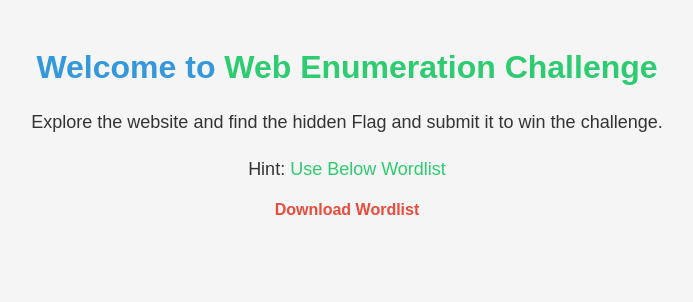
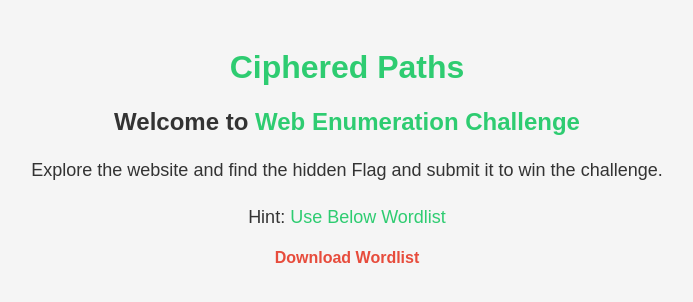
Before and after one commit to pranay-root/simple_web_challenge, a plain HTML site: page index.html in a window 1280 px wide. Shown: the whole page, without its empty margins (293-986 px from the left). Drawn offline with Linux system fonts and the light colour scheme.

Commit message:
Update index.html

```diff
--- a/index.html
+++ b/index.html
@@ -34,7 +34,8 @@
     </style>
 </head>
 <body>
-    <h1>Welcome to <span style="color: #2ecc71;">Web Enumeration Challenge</span></h1>
+    <h1> <span style="color: #2ecc71;"> Ciphered Paths </span></h1>
+    <h2>Welcome to <span style="color: #2ecc71;">Web Enumeration Challenge</span></h2>
     <p>Explore the website and find the hidden Flag and submit it to win the challenge.</p>
     <p> Hint: <span style="color: #2ecc71;"> Use Below Wordlist</span> </p>
     <a href="https://drive.google.com/file/d/1F0rPnbAwVV052bVyhijJpP0MBf8FvETc/view?usp=sharing" style="--i:11" class="abtbtn-box" target="_blank">Download Wordlist</a>
```
